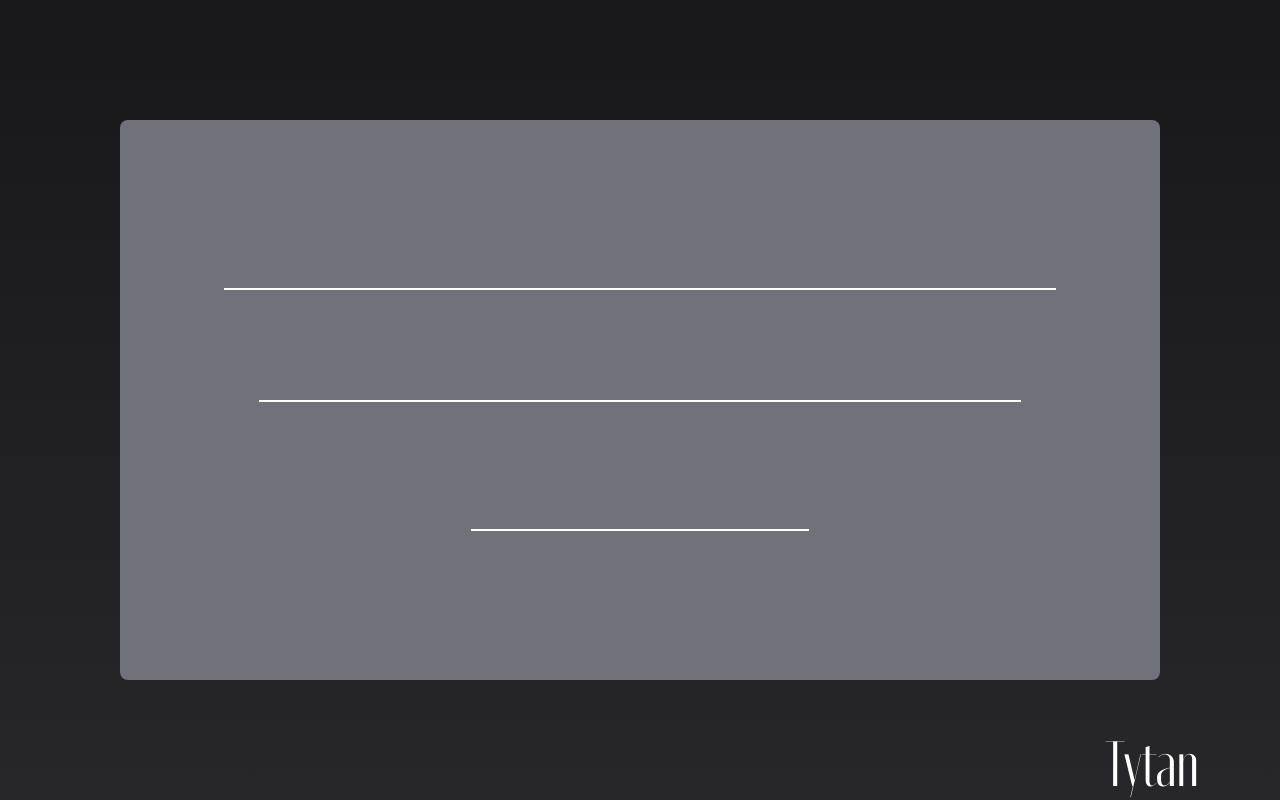
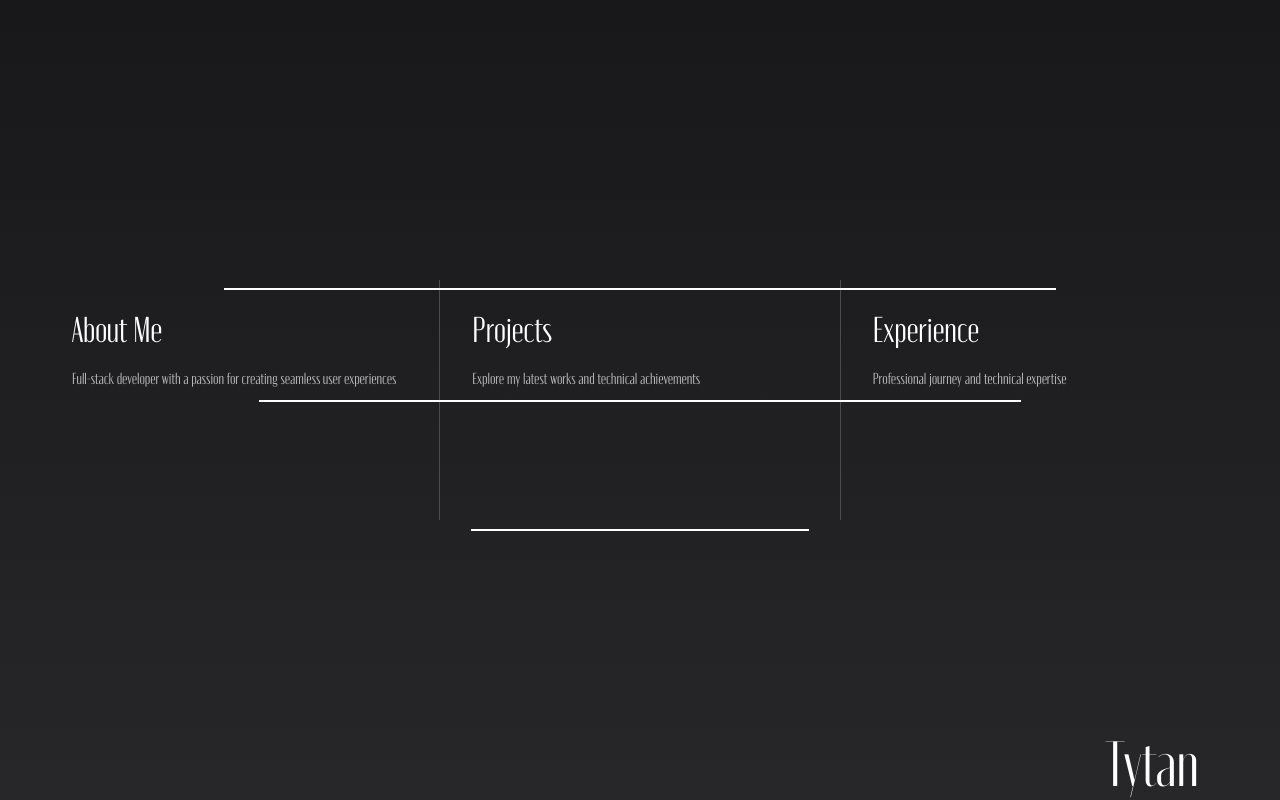
Before and after one commit to Tytan-Codes/anExperience, a Next.js app: page /experience in a window 1280 px wide. Built offline with nearby package versions, Linux system fonts and the light colour scheme.

Commit message:
Refactor experience page layout with new section overview and animation tweaks

```diff
--- a/app/experience/page.tsx
+++ b/app/experience/page.tsx
@@ -76,11 +76,11 @@ export default function Experience() {
             ease: "power2.inOut"
         }, "+=0.5")
         .to(".animation-3", {
-            opacity: 0,
-            duration: 0.3,
-            x: '-40vw',
-            y: '-30vh',
-            scale: 1,
+            opacity: 1,
+            duration: 0.5,
+            x: '-45vw',
+            y: '-57vh',
+            scale: 0.5,
             ease: "power2.inOut"
         }, "+=0.5")
     })
@@ -92,7 +92,7 @@ export default function Experience() {
                     <h1 className="text-white text-9xl font-bold animation-1 font-emberly">Hi</h1>
                     <h1 className="text-white text-9xl font-bold animation-2 font-emberly">I&apos;m</h1>
                     <h1 className="text-white text-9xl font-bold animation-3 font-emberly">Tytan</h1>
-                    <div className="animation-4 absolute z-20 bg-zinc-500 inset-[15vh] m-auto rounded-lg">
+                    <div className="animation-4 absolute z-20 bg-zinc-850 inset-[15vh] m-auto rounded-lg">
                         <div className="animation-6-1 absolute z-10 border-b-2 border-white top-[30%] left-[10%] right-[10%]" />
                         <div className="animation-6-2 absolute z-10 border-b-2 border-white top-[50%] left-[10%] right-[10%]" />
                         <div className="animation-6-3 absolute z-10 border-b-2 border-white top-[73%] left-[10%] right-[10%]" />
@@ -102,6 +102,26 @@ export default function Experience() {
                         <h1 className="animation-7-3 absolute z-20 top-[60%] left-[10%] right-[10%] font-emberly text-white text-bold text-7xl flex justify-end">portfolio</h1>
                     </div>
                 </div>
+                <div className="flex flex-row w-full max-w-[1200px] h-[30vh] absolute top-1/2 left-1/2 -translate-x-1/2 -translate-y-1/2">
+                    <div className="flex flex-col flex-1 border-r border-white/20 p-8">
+                        <h2 className="text-white text-4xl font-emberly mb-4">About Me</h2>
+                        <p className="text-white/70 font-emberly">
+                            Full-stack developer with a passion for creating seamless user experiences
+                        </p>
+                    </div>
+                    <div className="flex flex-col flex-1 border-r border-white/20 p-8">
+                        <h2 className="text-white text-4xl font-emberly mb-4">Projects</h2>
+                        <p className="text-white/70 font-emberly">
+                            Explore my latest works and technical achievements
+                        </p>
+                    </div>
+                    <div className="flex flex-col flex-1 p-8">
+                        <h2 className="text-white text-4xl font-emberly mb-4">Experience</h2>
+                        <p className="text-white/70 font-emberly">
+                            Professional journey and technical expertise
+                        </p>
+                    </div>
+                </div>
         </div>
     )
 }
```
